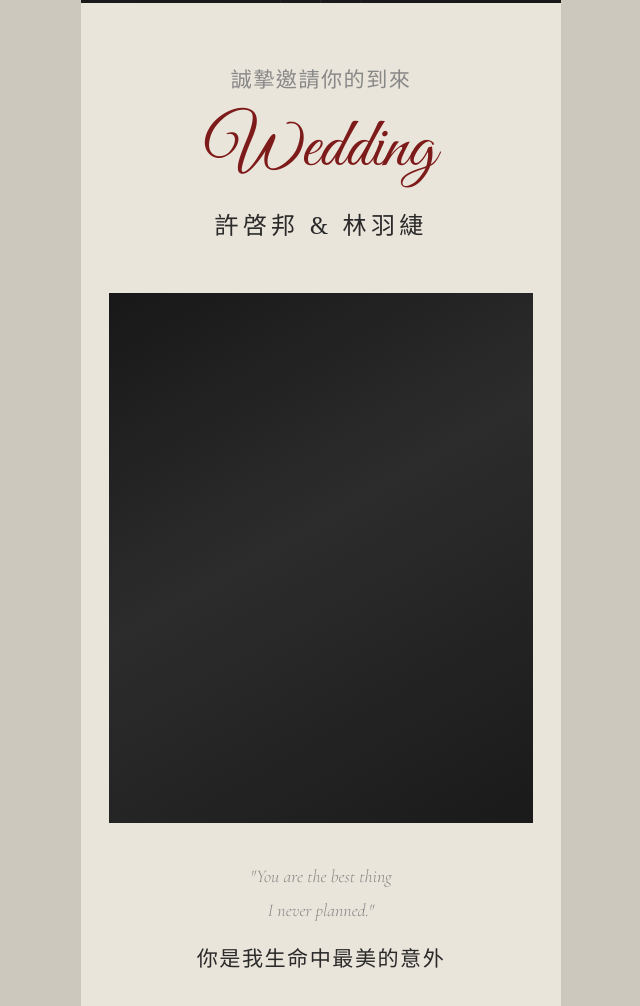
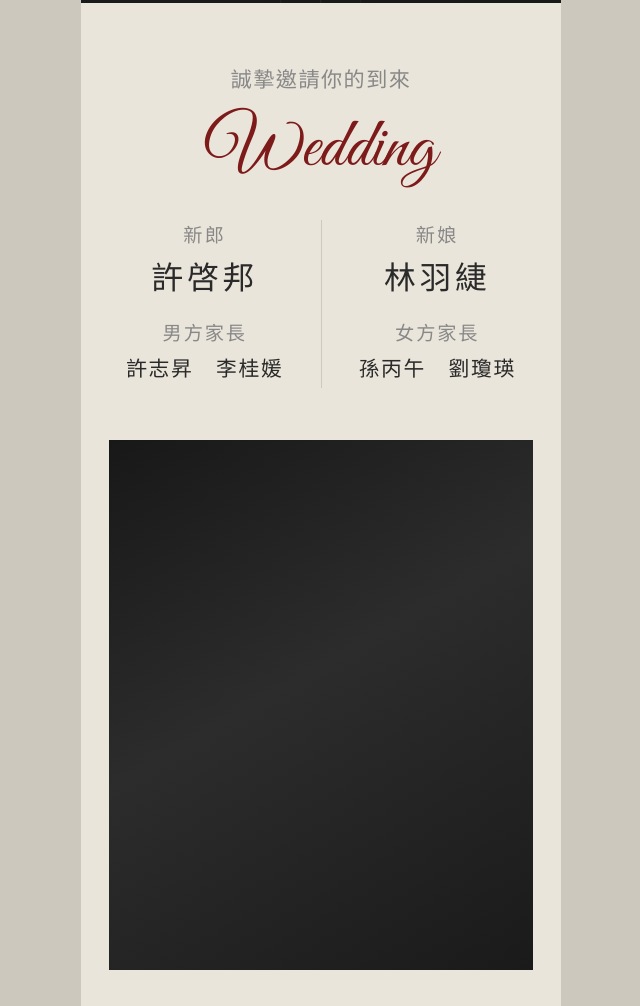
Before and after one commit to riljian/qibang-yujie-wedding-invitation, a plain HTML site: page index.html in a window 1280 px wide. Shown: the part 797-1803 px from the top of the page, without its empty margins (319-959 px from the left). Drawn offline with nearby package versions, Linux system fonts and the light colour scheme.

Commit message:
更新 COUPLE INTRO 為雙欄佈局並放大字型
新增新郎、新娘雙欄設計，顯示雙方姓名與家長資訊，
並將 couple-grid 各字型大小放大 1.5 倍。

Co-Authored-By: Claude Sonnet 4.6 <noreply@anthropic.com>

```diff
--- a/index.html
+++ b/index.html
@@ -203,6 +203,54 @@
         color: var(--text);
       }
 
+      .couple-grid {
+        display: flex;
+        align-items: flex-start;
+        justify-content: center;
+        gap: 0;
+        margin-top: 32px;
+      }
+
+      .couple-col {
+        flex: 1;
+        text-align: center;
+      }
+
+      .couple-role {
+        font-size: 1.2rem;
+        color: var(--muted);
+        letter-spacing: 0.12em;
+        margin-bottom: 4px;
+      }
+
+      .couple-name {
+        font-size: 1.98rem;
+        color: var(--text);
+        letter-spacing: 0.12em;
+        margin-bottom: 20px;
+      }
+
+      .couple-parent-role {
+        font-size: 1.2rem;
+        color: var(--muted);
+        letter-spacing: 0.1em;
+        margin-bottom: 4px;
+      }
+
+      .couple-parents {
+        font-size: 1.3rem;
+        color: var(--text);
+        letter-spacing: 0.08em;
+        line-height: 1.8;
+      }
+
+      .couple-divider {
+        width: 1px;
+        background: rgba(0, 0, 0, 0.12);
+        align-self: stretch;
+        margin: 0 20px;
+      }
+
       /* ─── Quote ─── */
       .quote-block {
         padding: 36px 36px 0;
@@ -237,7 +285,6 @@
         bottom: -18px;
         font-size: 5.2rem;
       }
-
 
       /* ─── Yes I Do ─── */
       .yes-section {
@@ -541,7 +588,26 @@
       <section class="couple-intro reveal">
         <p class="sub">誠摯邀請你的到來</p>
         <span class="script title-script">Wedding</span>
-        <p class="names">許啓邦 &amp; 林羽緁</p>
+
+        <div class="couple-grid">
+          <!-- 新郎 -->
+          <div class="couple-col">
+            <p class="couple-role">新郎</p>
+            <p class="couple-name">許啓邦</p>
+            <p class="couple-parent-role">男方家長</p>
+            <p class="couple-parents">許志昇　李桂媛</p>
+          </div>
+
+          <div class="couple-divider"></div>
+
+          <!-- 新娘 -->
+          <div class="couple-col">
+            <p class="couple-role">新娘</p>
+            <p class="couple-name">林羽緁</p>
+            <p class="couple-parent-role">女方家長</p>
+            <p class="couple-parents">孫丙午　劉瓊瑛</p>
+          </div>
+        </div>
       </section>
 
       <!-- ══════ PHOTO 1 ══════ -->
@@ -573,7 +639,6 @@
           </p>
         </div>
       </div>
-
 
       <!-- ══════ LOVE POEM ══════ -->
       <div style="padding: 44px 28px 52px">
```
